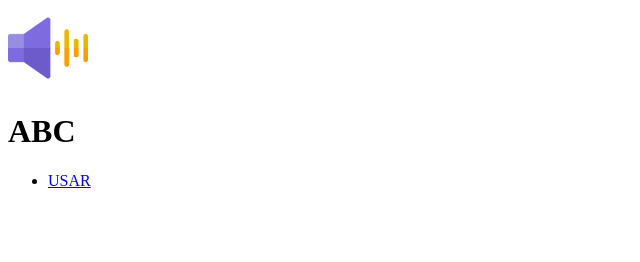
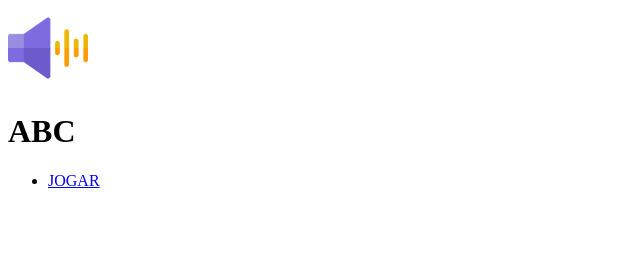
Before and after one commit to gabidifi/Equipe3_TurmaA, a plain HTML site: page tela_jacare.html in a window 1280 px wide. Shown: the top 262 px of the page, 0-640 px from the left. Drawn offline with Linux system fonts and the light colour scheme.

Commit message:
usar --> jogar

```diff
--- a/tela_jacare.html
+++ b/tela_jacare.html
@@ -13,7 +13,7 @@
         </header>
         <main>
             <ul>
-                <li><a href="abc.html">USAR</a></li>
+                <li><a href="abc.html">JOGAR</a></li>
                 <li>
                     <a href="tela_coala.html">
                         <img src="img/proximo.png" alt="seta" width="180">
```
